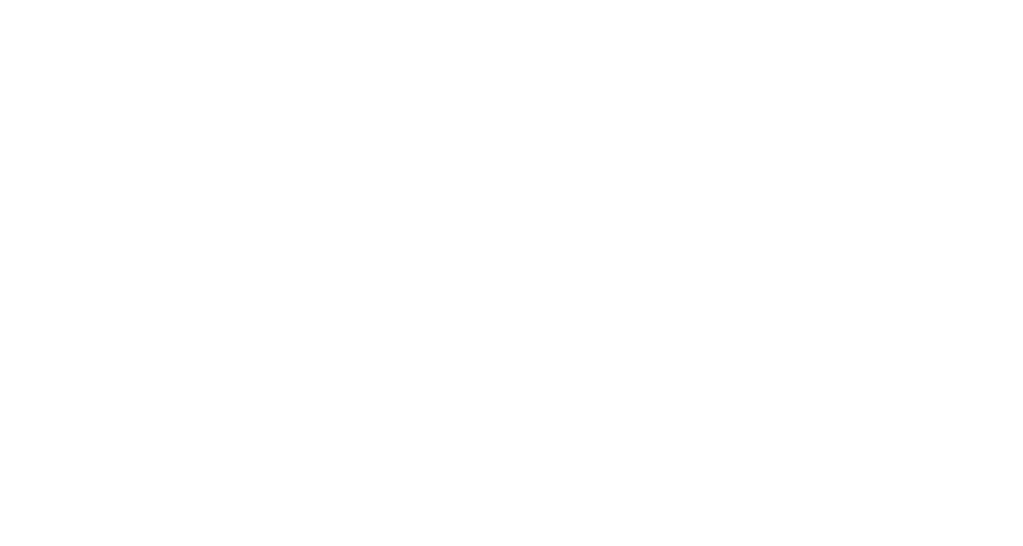
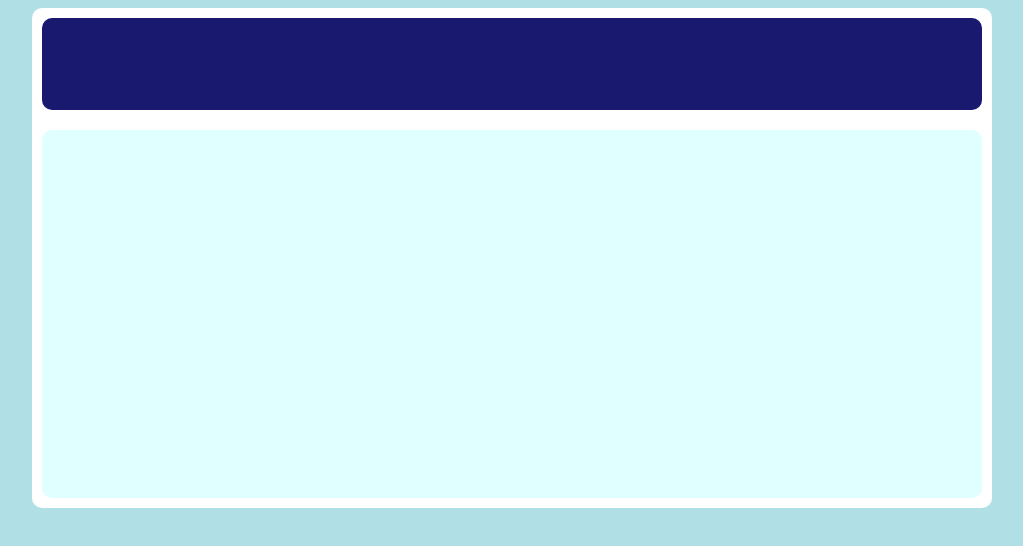
Before and after one commit to tahataha005/predictor, a plain HTML site: page index.html in a window 1280 px wide. Shown: the whole page, without its empty margins (128-1151 px from the left). Drawn offline with Linux system fonts and the light colour scheme.

Commit message:
Structure and Design

```diff
--- a/index.html
+++ b/index.html
@@ -9,6 +9,15 @@
     <script src="javascript/java.js" type="text/javascript"></script>
 </head>
 <body>
+    <div class="container">
+        <section class="top">
 
+        </section>
+
+
+        <section class="content">
+
+        </section>
+    </div>
 </body>
 </html>
--- a/styles/styles.css
+++ b/styles/styles.css
@@ -0,0 +1,40 @@
+body{
+    background-color: powderblue;
+    display: flex;
+    align-items: center;
+    justify-content: center;
+}
+
+.container{
+    background-color: white;
+    width: 120vh;
+    height: 500px;
+    border-radius: 10px;
+    display: flex;
+    justify-content: center;
+    flex-direction: column;
+}
+
+.top{
+    background-color: midnightblue;
+    flex-grow: 1;
+    height: 20%;
+    margin: 10px;
+    border-radius: 10px;
+    display: flex;
+    display: flex;
+    align-items: center;
+    justify-content: center;
+}
+
+.content{
+    background-color:lightcyan;
+    flex-grow: 1;
+    height: 80%;
+    margin: 10px;
+    border-radius: 10px;
+    display: flex;
+    display: flex;
+    align-items: center;
+    justify-content: center;
+}
```
